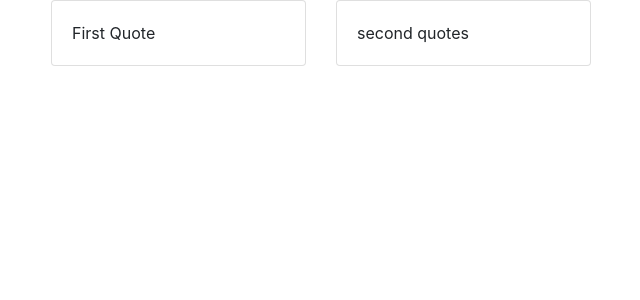
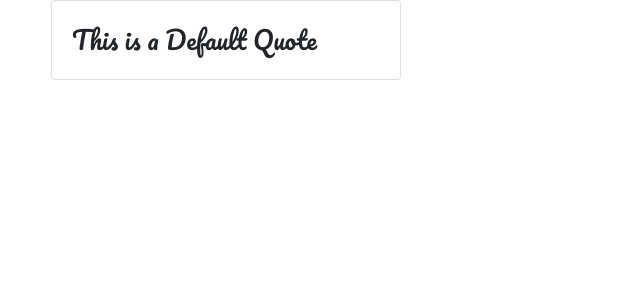
Before and after one commit to manojnaidu619/Quote-world, a Vue app: page / in a window 1280 px wide. Shown: the top 300 px of the page, without its empty margins (34-674 px from the left). Built offline with nearby package versions, Linux system fonts and the light colour scheme.

Commit message:
Changed quote fonts

```diff
--- a/public/index.html
+++ b/public/index.html
@@ -5,6 +5,7 @@
     <meta http-equiv="X-UA-Compatible" content="IE=edge">
     <meta name="viewport" content="width=device-width,initial-scale=1.0">
     <link rel="stylesheet" href="https://stackpath.bootstrapcdn.com/bootstrap/4.3.1/css/bootstrap.min.css" integrity="sha384-ggOyR0iXCbMQv3Xipma34MD+dH/1fQ784/j6cY/iJTQUOhcWr7x9JvoRxT2MZw1T" crossorigin="anonymous">
+    <link href="https://fonts.googleapis.com/css?family=Pacifico&display=swap" rel="stylesheet">
     <link rel="icon" href="<%= BASE_URL %>favicon.ico">
     <title>quote-world</title>
   </head>
--- a/src/App.vue
+++ b/src/App.vue
@@ -12,8 +12,7 @@ export default {
  data(){
    return {
      quotes: [
-       'First Quote',
-       'second quotes'
+       'This is a Default Quote'
      ]
    }
  },
--- a/src/components/QuoteGrid.vue
+++ b/src/components/QuoteGrid.vue
@@ -1,6 +1,6 @@
 <template>
  <div class="row">
-   <div class="col-3" v-for="quote in quotes">
+   <div class="col-4" v-for="quote in quotes">
      <div class="card">
        <div class="card-body">
          {{quote}}
@@ -16,6 +16,9 @@
  }
 </script>
 
-<style>
-
+<style scoped>
+ .card-body{
+   font-family: 'Pacifico', cursive;
+   font-size: 25px;
+  }
 </style>
```
